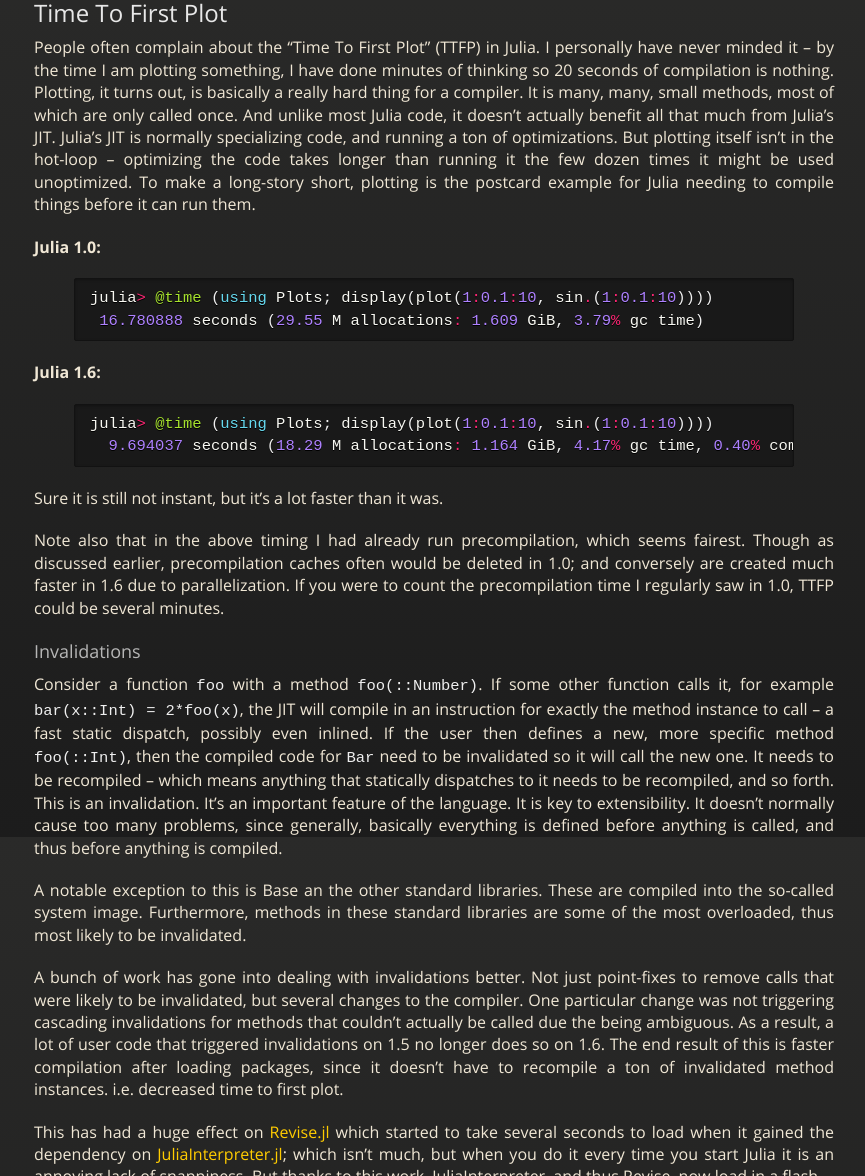
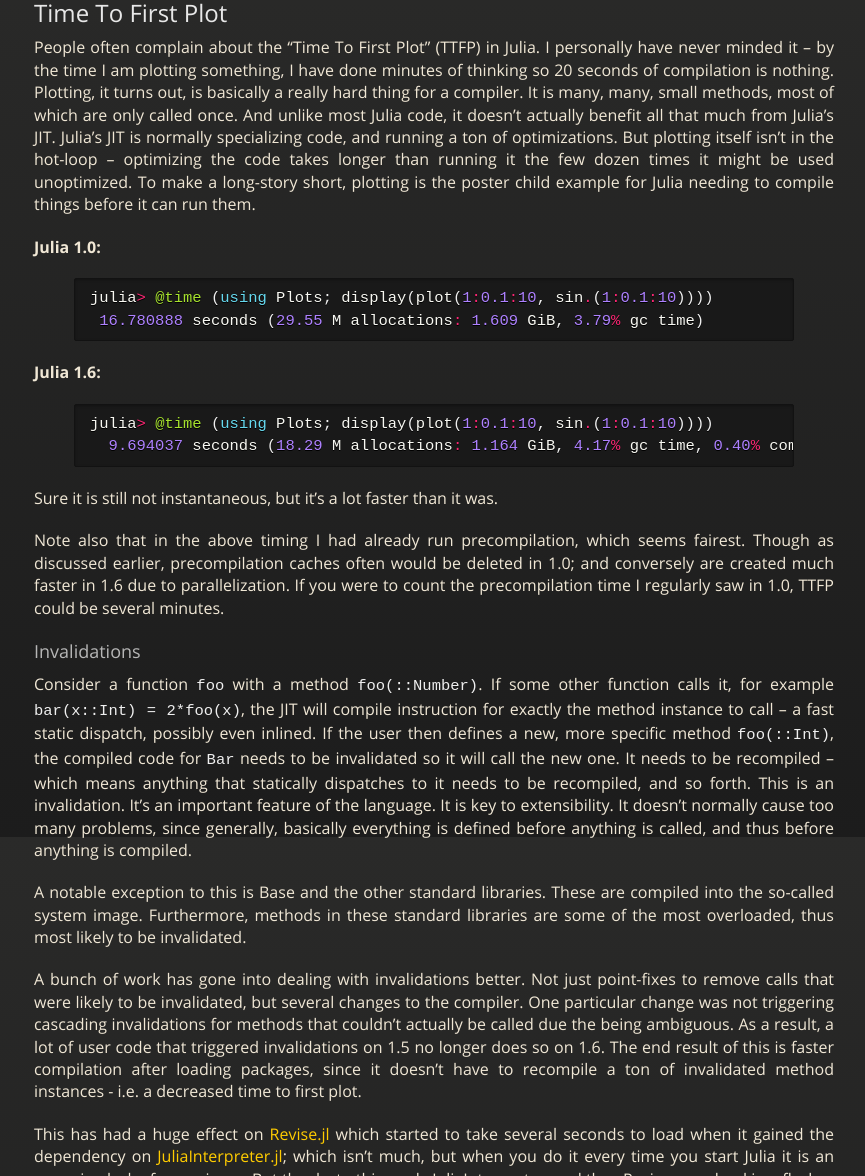
Before and after one commit to oxinabox/oxinabox.github.io, a Jekyll site: the page built from _posts/2021-03-14-Julia-1.6-what-has-changed-since-1.0.md, in a window 1280 px wide and 1400 px high, scrolled down 14239 px. Shown: the part 224-1400 px from the top of the window, without its empty margins (206-1071 px from the left). Built offline with Jekyll 4.4.1, drawn with Linux system fonts in a browser that asks for light colours; nearby versions of some CDN libraries; some web fonts are replaced; some of the changed text lies outside the part shown.

Commit message:
Apply suggestions from code review
Co-authored-by: Nils <nils@gudat.uk>

````diff
--- a/_posts/2021-03-14-Julia-1.6-what-has-changed-since-1.0.md
+++ b/_posts/2021-03-14-Julia-1.6-what-has-changed-since-1.0.md
@@ -464,8 +464,7 @@ But in effect, prior to PkgServer, GitHub was 1st class in Pkg, due to its downl
 It makes sense - GitLab and BitBucket don't even provide an API for downloading a repo via content (tree) hash (only commit hash), so it can't be implemented inside Pkg itself.
 But by going via PkgServer, everything can be consistently served.
 
-PkgServer has not been without struggles.
-Both social and technical.
+PkgServer has not been without struggles, both social and technical.
 Early versions of the system stored some metrics, so that package authors could be informed of how many users their package had, what operating systems they used etc.
 After much debate, it was concluded that this might be too invasive, and it was removed before the Julia 1.5 release.
 On the technical side, it initially had some struggles with keeping up with the load, with some servers becoming overloaded.
@@ -486,7 +485,7 @@ It is many, many, small methods, most of which are only called once.
 And unlike most Julia code, it doesn't actually benefit all that much from Julia's JIT.
 Julia's JIT is normally specializing code, and running a ton of optimizations.
 But plotting itself isn't in the hot-loop -- optimizing the code takes longer than running it the few dozen times it might be used unoptimized.
-To make a long-story short, plotting is the postcard example for Julia needing to compile things before it can run them.
+To make a long-story short, plotting is the poster child example for Julia needing to compile things before it can run them.
 
 
 **Julia 1.0:**
@@ -500,7 +499,7 @@ julia> @time (using Plots; display(plot(1:0.1:10, sin.(1:0.1:10))))
   9.694037 seconds (18.29 M allocations: 1.164 GiB, 4.17% gc time, 0.40% compilation time)
 ```
 
-Sure it is still not instant, but it's a lot faster than it was.
+Sure it is still not instantaneous, but it's a lot faster than it was.
 
 Note also that in the above timing I had already run precompilation, which seems fairest.
 Though as discussed earlier, precompilation caches often would be deleted in 1.0; and conversely are created much faster in 1.6 due to parallelization.
@@ -509,15 +508,15 @@ If you were to count the precompilation time I regularly saw in 1.0, TTFP could
 ### Invalidations
 
 Consider a function `foo` with a method `foo(::Number)`.
-If some other function calls it, for example `bar(x::Int) = 2*foo(x)`, the JIT will compile in an instruction for exactly the method instance to call -- a fast static dispatch, possibly even inlined.
-If the user then defines a new, more specific method `foo(::Int)`, then the compiled code for `Bar` need to be invalidated so it will call the new one.
+If some other function calls it, for example `bar(x::Int) = 2*foo(x)`, the JIT will compile instruction for exactly the method instance to call -- a fast static dispatch, possibly even inlined.
+If the user then defines a new, more specific method `foo(::Int)`, the compiled code for `Bar` needs to be invalidated so it will call the new one.
 It needs to be recompiled -- which means anything that statically dispatches to it needs to be recompiled, and so forth.
 This is an invalidation.
 It's an important feature of the language.
 It is key to extensibility.
 It doesn't normally cause too many problems, since generally, basically everything is defined before anything is called, and thus before anything is compiled.
 
-A notable exception to this is Base an the other standard libraries.
+A notable exception to this is Base and the other standard libraries.
 These are compiled into the so-called system image.
 Furthermore, methods in these standard libraries are some of the most overloaded, thus most likely to be invalidated.
 
@@ -525,8 +524,7 @@ A bunch of work has gone into dealing with invalidations better.
 Not just point-fixes to remove calls that were likely to be invalidated, but several changes to the compiler.
 One particular change was not triggering cascading invalidations for methods that couldn't actually be called due the being ambiguous.
 As a result, a lot of user code that triggered invalidations on 1.5 no longer does so on 1.6.
-The end result of this is faster compilation after loading packages, since it doesn't have to recompile a ton of invalidated method instances.
-i.e. decreased time to first plot.
+The end result of this is faster compilation after loading packages, since it doesn't have to recompile a ton of invalidated method instances - i.e. a decreased time to first plot.
 
 This has had a huge effect on [Revise.jl](https://github.com/timholy/Revise.jl)
 which started to take several seconds to load when it gained the dependency on [JuliaInterpreter.jl](https://github.com/JuliaDebug/JuliaInterpreter.jl); which isn't much, but when you do it every time you start Julia it is an annoying lack of snappiness.
````
Also changed, not shown: other parts of _posts/2021-03-14-Julia-1.6-what-has-changed-since-1.0.md (+3 -3 lines).
